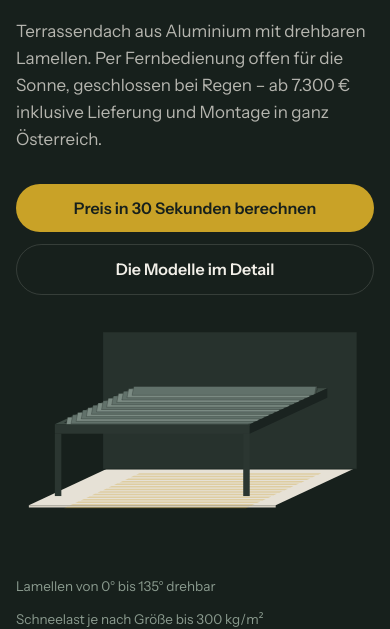
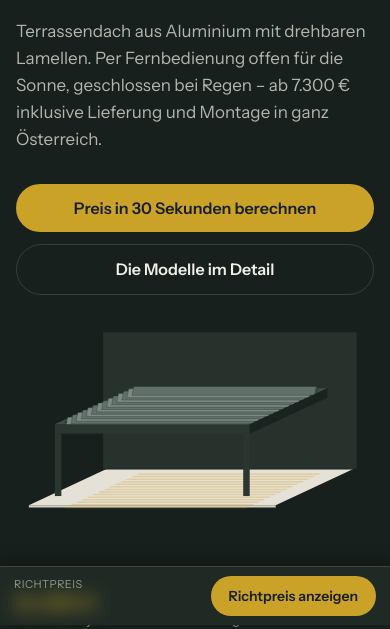
Before and after one commit to bengameen62570-sys/pergolarechner, a plain HTML site: page index.html in a window 390 px wide. Shown: the part 219-848 px from the top of the page. Drawn offline with Linux system fonts and the light colour scheme.

Commit message:
Add files via upload

```diff
--- a/app.js
+++ b/app.js
@@ -190,7 +190,7 @@ document.querySelectorAll('svg[data-fig]').forEach(el => {
     $('v-w').textContent = m(st.w)+' m'; $('v-p').textContent = m(st.p)+' m'; $('v-a').textContent = st.a+'°';
     $('g-back').closest('label').classList.toggle('off', st.mount==='wall');
     const res = calc(st); const ptxt = res ? fmt(res.price) : 'auf Anfrage';
-    $('price').textContent = ptxt; $('stage-price').textContent = ptxt;
+    $('price').textContent = ptxt; $('stage-price').textContent = ptxt; if($('pdock-price')) $('pdock-price').textContent = ptxt;
     drawStage(st, res);
     const NL = Math.max(4, Math.round(st.p/230));
     const gl = st.sides.length ? ' · Glas ' + st.sides.map(k => SIDE[k]).join(', ') : '';
@@ -201,15 +201,15 @@ document.querySelectorAll('svg[data-fig]').forEach(el => {
   // Richtpreis-Gate: цена после телефона/e-mail, заявка уходит на почту
   (function(){
     let un=false; try{ un=localStorage.getItem('pr_unlock')==='1'; }catch(e){}
-    const apply=()=>document.body.classList.toggle('locked',!un);
+    const apply=()=>{ document.body.classList.toggle('locked',!un); const pb=$('pdock-btn'); if(pb){ pb.textContent = un ? 'Angebot anfragen' : 'Richtpreis anzeigen'; pb.href = un ? '#kontakt' : '#gate'; } };
     apply();
     const btn=$('gate-btn'); if(!btn) return;
     const unlock=()=>{ un=true; try{ localStorage.setItem('pr_unlock','1'); }catch(e){} apply();
       try{ if(window.gtag) gtag('event','generate_lead',{method:'richtpreis'}); }catch(e){} };
     btn.addEventListener('click',()=>{
       const tel=$('gate-tel').value.trim(), mail=$('gate-mail').value.trim(), hint=$('gate-hint');
-      if(tel.replace(/\D/g,'').length<6 && !/^[^@\s]+@[^@\s]+\.[^@\s]+$/.test(mail)){
-        hint.textContent='Bitte Telefonnummer oder E-Mail-Adresse eingeben.'; hint.classList.add('err'); return; }
+      if(tel.replace(/\D/g,'').length<6){
+        hint.textContent='Bitte geben Sie Ihre Telefonnummer ein.'; hint.classList.add('err'); return; }
       btn.disabled=true; btn.textContent='Einen Moment …';
       let done=false; const finish=()=>{ if(done) return; done=true; unlock(); };
       try{
--- a/index.html
+++ b/index.html
@@ -125,10 +125,10 @@
 
         <div class="gate" id="gate">
           <div class="gate-title">Ihr Richtpreis ist berechnet</div>
-          <p class="gate-text">Wohin dürfen wir ihn senden? Sie sehen den Preis sofort hier — und bekommen ihn zusätzlich als Nachricht.</p>
+          <p class="gate-text">Geben Sie Ihre Telefonnummer ein — der Preis erscheint sofort hier, und unser Berater kann Sie zur Abstimmung der Details kontaktieren.</p>
           <div class="gate-row">
             <input type="tel" id="gate-tel" inputmode="tel" autocomplete="tel" placeholder="Telefon / WhatsApp">
-            <input type="email" id="gate-mail" inputmode="email" autocomplete="email" placeholder="oder E-Mail">
+            <input type="email" id="gate-mail" inputmode="email" autocomplete="email" placeholder="E-Mail (optional)">
           </div>
           <button type="button" class="btn btn-brass gate-btn" id="gate-btn">Richtpreis anzeigen</button>
           <p class="gate-hint" id="gate-hint">Lamellendach ab 7.300 € mit Montage. Mit dem Absenden stimmen Sie der <a href="datenschutz.html" target="_blank">Datenschutzerklärung</a> zu.</p>
@@ -217,6 +217,11 @@
   </div>
 </section>
 
+<div class="pdock" id="pdock">
+  <div class="pd-sum"><span>Richtpreis</span><b id="pdock-price">—</b></div>
+  <a class="btn btn-brass pd-btn" id="pdock-btn" href="#gate">Richtpreis anzeigen</a>
+</div>
+
 <footer>
   <div class="wrap">
     <div><div class="fb">PergolaRechner</div>Veniamin Kononenko e.U.<br>Seitenstettengasse 5/37, 1010 Wien<br>UID ATU83265958 · GISA 39264022<br>Lieferung und Montage in ganz Österreich</div>
--- a/style.css
+++ b/style.css
@@ -342,7 +342,7 @@ footer .fc a{display:block;margin-bottom:6px;overflow-wrap:anywhere}
 }
 
 /* Richtpreis-Gate: цена видна после телефона/e-mail */
-body.locked #price,body.locked #stage-price{filter:blur(9px);user-select:none;pointer-events:none}
+body.locked #price,body.locked #stage-price,body.locked #pdock-price{filter:blur(9px);user-select:none;pointer-events:none}
 .gate{display:none;background:var(--night-2);border:1.5px solid var(--brass);border-radius:16px;padding:18px 20px 14px;margin:0 0 14px}
 body.locked .gate{display:block}
 .gate-title{font-family:var(--serif);font-size:22px;color:var(--brass);margin-bottom:4px}
@@ -355,3 +355,15 @@ body.locked .gate{display:block}
 .gate-hint{margin:10px 0 0;font-size:12.5px;color:var(--sage)}
 .gate-hint a{color:inherit}
 .gate-hint.err{color:#ff9a8a;font-weight:600}
+
+/* липкая панель с ценой на телефоне */
+.pdock{display:none}
+@media (max-width:900px){
+  .pdock{display:flex;position:fixed;left:0;right:0;bottom:0;z-index:70;align-items:center;justify-content:space-between;gap:12px;
+    background:var(--night-2);border-top:1px solid var(--line-dark);padding:9px 14px;box-shadow:0 -4px 16px rgba(0,0,0,.3)}
+  .pd-sum{display:flex;flex-direction:column;line-height:1.15}
+  .pd-sum span{font-size:11px;color:var(--sage);text-transform:uppercase;letter-spacing:.04em}
+  .pd-sum b{font-family:var(--serif);font-size:21px;color:var(--brass)}
+  .pd-btn{width:auto;margin:0;padding:11px 18px;font-size:14px;white-space:nowrap}
+  body{padding-bottom:70px}
+}
```
